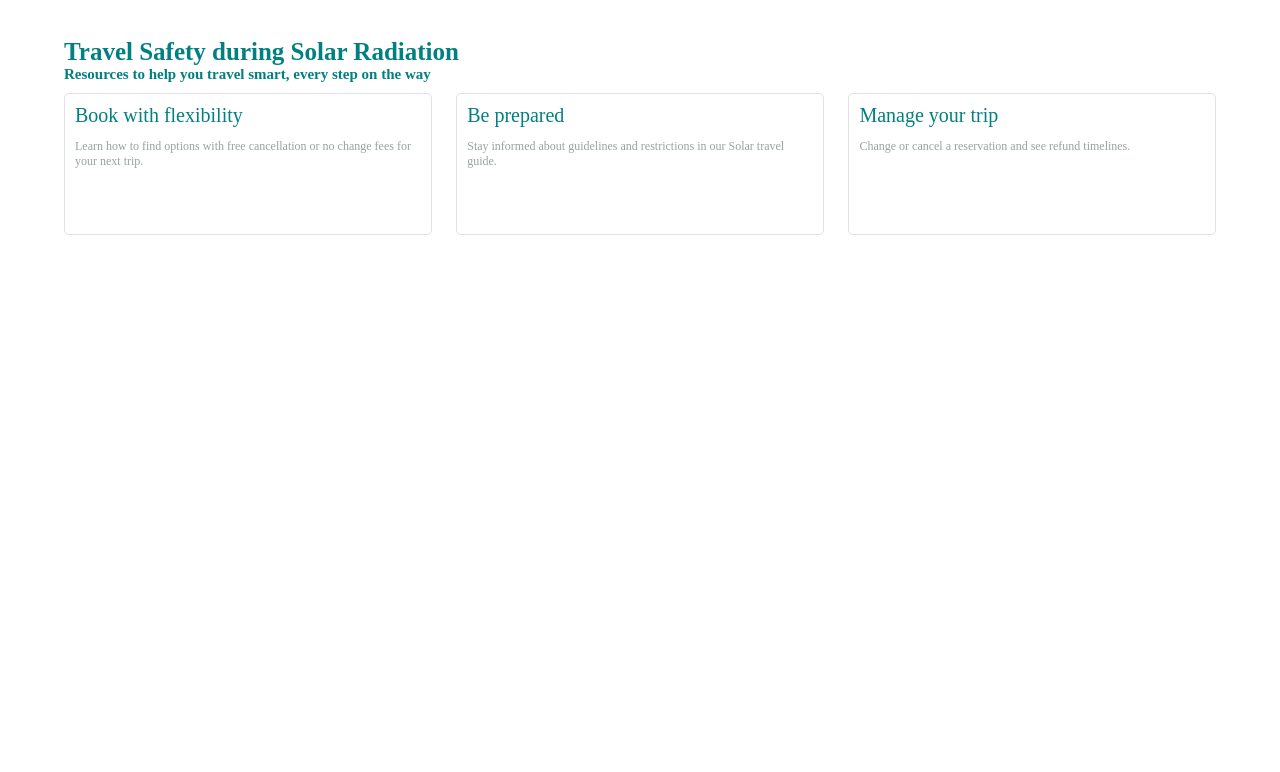
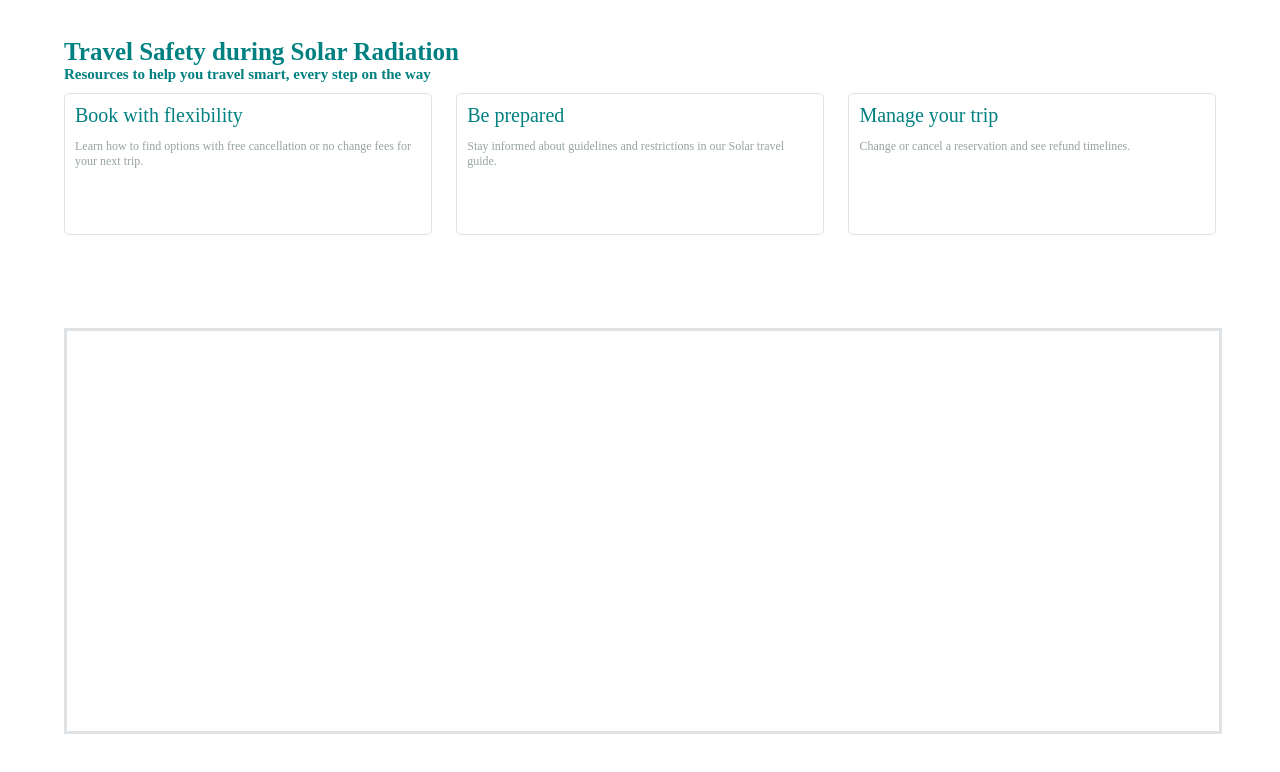
Before and after one commit to MikeTheFyke/Xpedia, a Vue app: page / in a window 1280 px wide. Shown: the part 702-1474 px from the top of the page. Before the commit the page ends 1095 px from the top, so only its background shows below. Built offline with nearby package versions, Linux system fonts and the light colour scheme; a web font is replaced by a local one.

Commit message:
Added trip ideas into main app vue

```diff
--- a/src/App.vue
+++ b/src/App.vue
@@ -4,14 +4,16 @@
     <Header />
     <CheckIn />
     <Safety />
+    <TripIdeas />
   </div>
 </template>
 
 <script>
-import Header from './components/Header.vue'
-import Banner from './components/Banner.vue'
-import CheckIn from './components/CheckIn.vue'
-import Safety from './components/Safety.vue'
+import Header from './components/Header'
+import Banner from './components/Banner'
+import CheckIn from './components/CheckIn'
+import Safety from './components/Safety'
+import TripIdeas from './components/NextTripIdeas'
 
 export default {
   name: 'App',
@@ -20,6 +22,7 @@ export default {
     Banner,
     CheckIn,
     Safety,
+    TripIdeas,
   }
 }
 </script>
```
